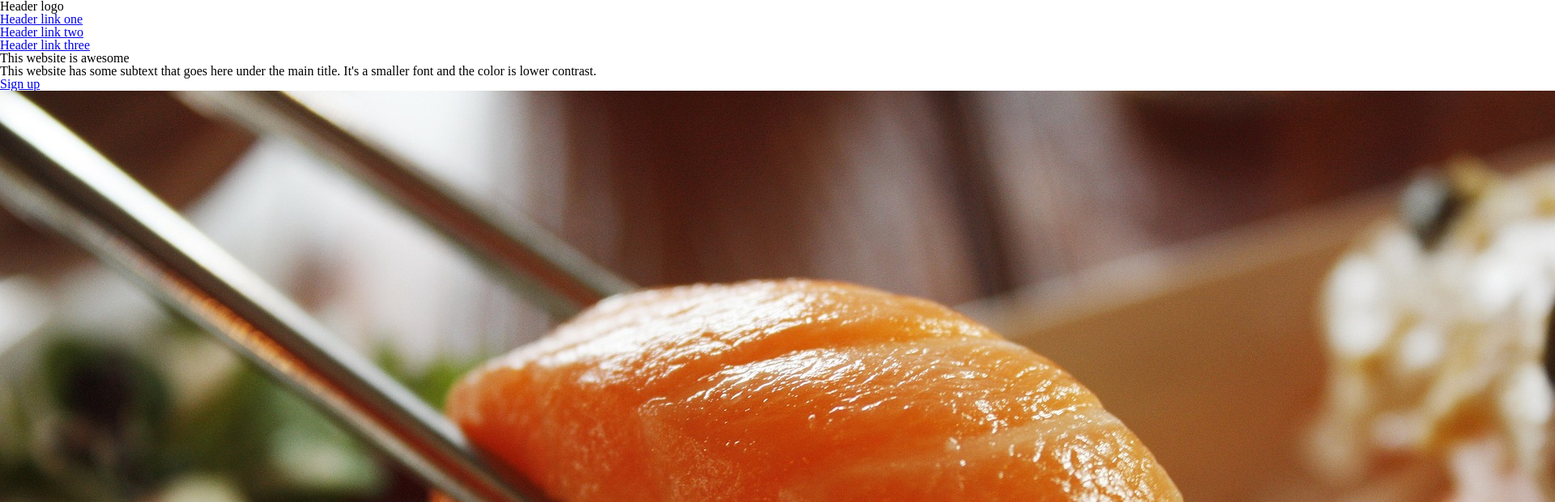
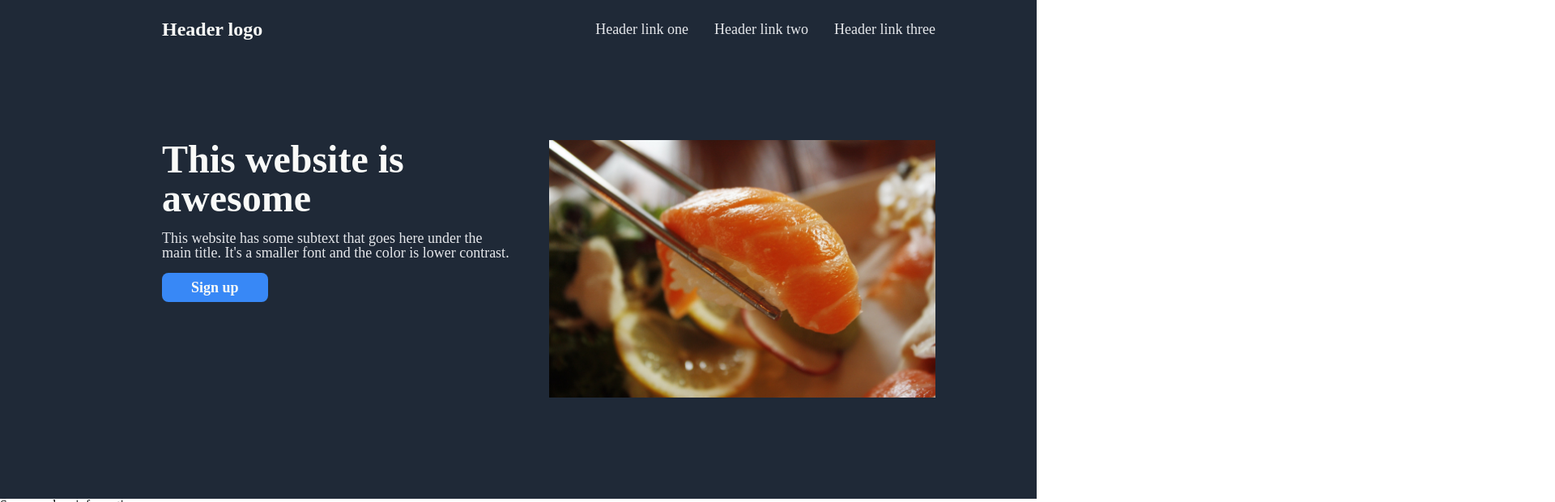
Before and after one commit to tapiadot/sushi-landing-page, a plain HTML site: page index.html in a window 1280 px wide. Shown: the top 620 px of the page at 81% size, 1920 px wide, since content can reach past the window. Drawn offline with Linux system fonts and the light colour scheme.

Commit message:
Do hero section

```diff
--- a/css/style.css
+++ b/css/style.css
@@ -0,0 +1,90 @@
+* {
+  box-sizing: border-box;
+  --theme-color: #1f2937;
+  --secondary-color: #3888f6;
+}
+
+body {
+  display: flex;
+  flex-direction: column;
+}
+
+#hero {
+  display: flex;
+  flex-direction: column;
+
+  background-color: var(--theme-color);
+
+  padding-left: 200px;
+  padding-right: 125px;
+}
+
+#hero .header {
+  display: flex;
+  justify-content: space-between;
+  align-items: center;
+
+  margin-top: 1.5em;
+}
+
+#hero .header .header-links {
+  display: flex;
+  justify-content: space-between;
+  gap: 2em;
+}
+
+a {
+  text-decoration: none;
+}
+
+#hero .hero-main {
+  display: flex;
+  gap: 3em;
+
+  margin: 125px auto;
+}
+
+#hero .hero-main .hero-info {
+  display: flex;
+  flex-direction: column;
+  gap: 1em;
+}
+
+#hero .hero-main .hero-info p,
+#hero .header .header-links li a {
+  font-size: 18px;
+  color: #e5e7eb;
+}
+
+#hero .header .header-logo {
+  font-size: 24px;
+  color: #f9faf8;
+  font-weight: 900;
+}
+
+#hero .hero-main .hero-info .sign-up {
+  background-color: var(--secondary-color);
+  color: #f9faf8;
+  padding: 0.5em 2em;
+  font-size: 18px;
+  font-weight: 900;
+  border-radius: 8px;
+
+  align-self: flex-start;
+}
+
+#hero .hero-img {
+  width: 540px;
+  max-width: 50%;
+  height: auto;
+}
+
+h1 {
+  font-size: 48px;
+  font-weight: 900;
+  color: #f9faf8;
+}
+
+footer {
+  background-color: var(--theme-color);
+}
--- a/index.html
+++ b/index.html
@@ -9,30 +9,31 @@
     <title>Great Sushi</title>
   </head>
   <body>
-    <header>
-      <nav>
+    <section id="hero">
+      <nav class="header">
         <p class="header-logo">Header logo</p>
-        <ul>
+        <ul class="header-links">
           <li><a href="#">Header link one</a></li>
           <li><a href="#">Header link two</a></li>
           <li><a href="#">Header link three</a></li>
         </ul>
       </nav>
-      <div class="header-info">
-        <div class="header-info-text">
+      <div class="hero-main">
+        <div class="hero-info">
           <h1>This website is awesome</h1>
           <p>
             This website has some subtext that goes here under the main title.
             It's a smaller font and the color is lower contrast.
           </p>
-          <a href="#">Sign up</a>
+          <a class="sign-up" href="#">Sign up</a>
         </div>
-        <img src="img/salmon-sushi.jpg" alt="Salmon sushi" />
+        <img src="img/salmon-sushi.jpg" alt="Salmon sushi" class="hero-img" />
       </div>
-    </header>
-    <main>
+    </section>
+
     <h2>Some random information</h2>
-      <div class="cards">
+
+    <section class="cards">
       <div class="card">
         <img src="img/doge-lying.jpg" alt="An image" />
         <p>this is some subtext under an illustration or image</p>
@@ -49,25 +50,29 @@
         <img src="img/doge-lying.jpg" alt="An image" />
         <p>this is some subtext under an illustration or image</p>
       </div>
-      </div>
-      <div class="quote">
-        <p>
-          This is an inspiring quote, or a testimonial from a customer. Maybe
-          it's just filling up space, or maybe people will actually read it. Who
-          knows? All I know is that it looks nice.
+    </section>
+
+    <section class="quote">
+      <p class="quote-text">
+        This is an inspiring quote, or a testimonial from a customer. Maybe it's
+        just filling up space, or maybe people will actually read it. Who knows?
+        All I know is that it looks nice.
       </p>
-        <p>-Thor, God of Thunder</p>
-      </div>
-      <div class="call-action">
+      <p class="quote-author">-Thor, God of Thunder</p>
+    </section>
+
+    <section class="call-action">
       <div class="call-action-text">
-          <p>Call to action!</p>
-          <p>
+        <p class="call-action-title">Call to action!</p>
+        <p class="call-action-info">
           Sign up for our product by clicking that button right over there!
         </p>
       </div>
-        <a href="#">Sign up</a>
-      </div>
-    </main>
-    <footer>Copyright © The Odin Project 2021</footer>
+      <a class="sign-up" href="#">Sign up</a>
+    </section>
+
+    <footer>
+      <p class="copyright">Copyright © The Odin Project 2021</p>
+    </footer>
   </body>
 </html>
```
Lines whose indentation alone changed are shown as unchanged.
